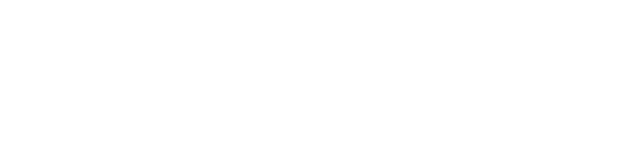
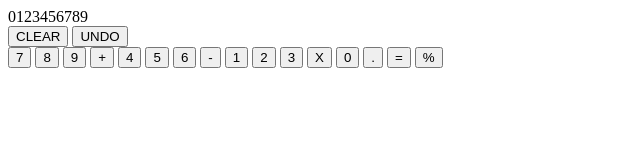
Before and after one commit to johnDorman98/calculator, a plain HTML site: page index.html in a window 1280 px wide. Shown: the whole page, without its empty margins (0-640 px from the left). Drawn offline with Linux system fonts and the light colour scheme.

Commit message:
Setup calculator HTML structure

```diff
--- a/index.html
+++ b/index.html
@@ -7,6 +7,32 @@
     <link rel="stylesheet" href="style.css">
 </head>
 <body>
+    <div class="calculator-container">
+      <div class="display">
+        0123456789
+      </div>
+      <button>CLEAR</button>
+      <button>UNDO</button>
+      <div class="buttons">
+        <button>7</button>
+        <button>8</button>
+        <button>9</button>
+        <button>+</button>
+        <button>4</button>
+        <button>5</button>
+        <button>6</button>
+        <button>-</button>
+        <button>1</button>
+        <button>2</button>
+        <button>3</button>
+        <button>X</button>
+        <button>0</button>
+        <button>.</button>
+        <button>=</button>
+        <button>%</button>
+
+      </div>
+    </div>
     <script src="script.js"></script>
 </body>
 </html>
```
